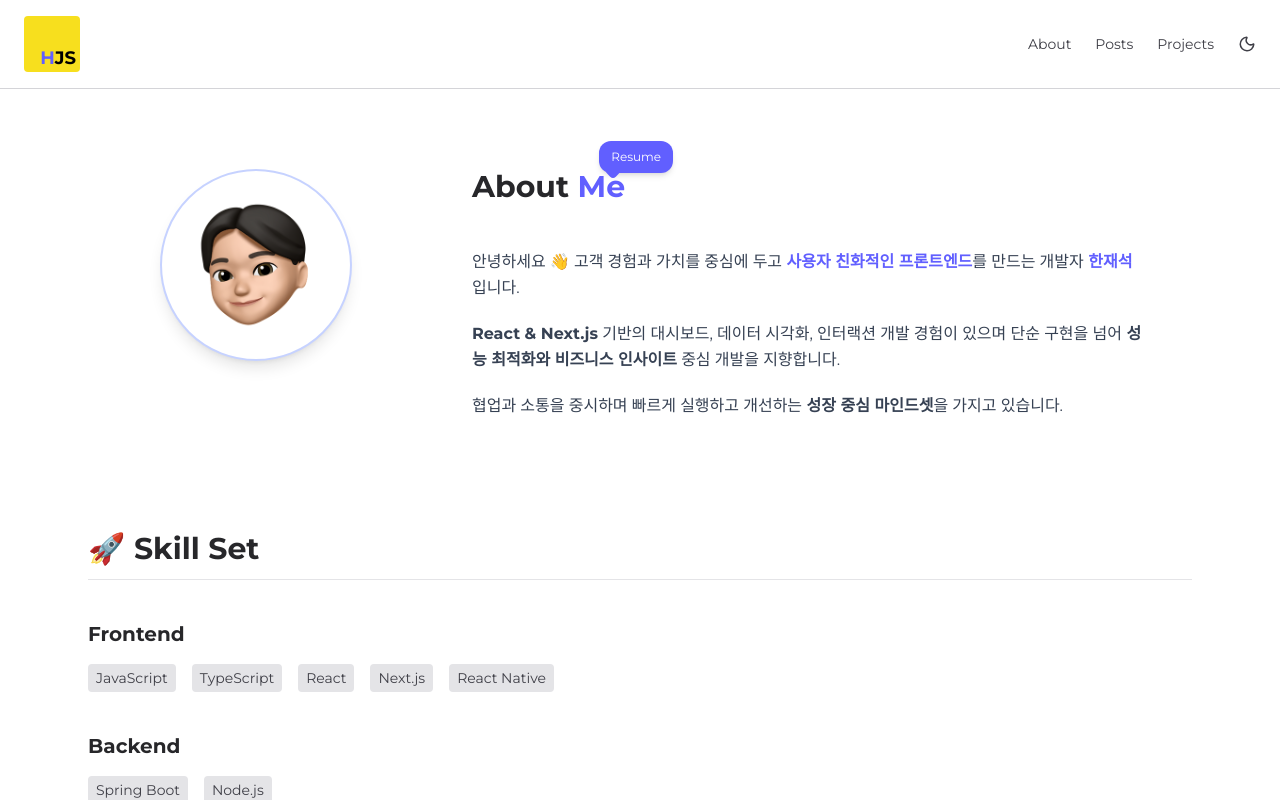
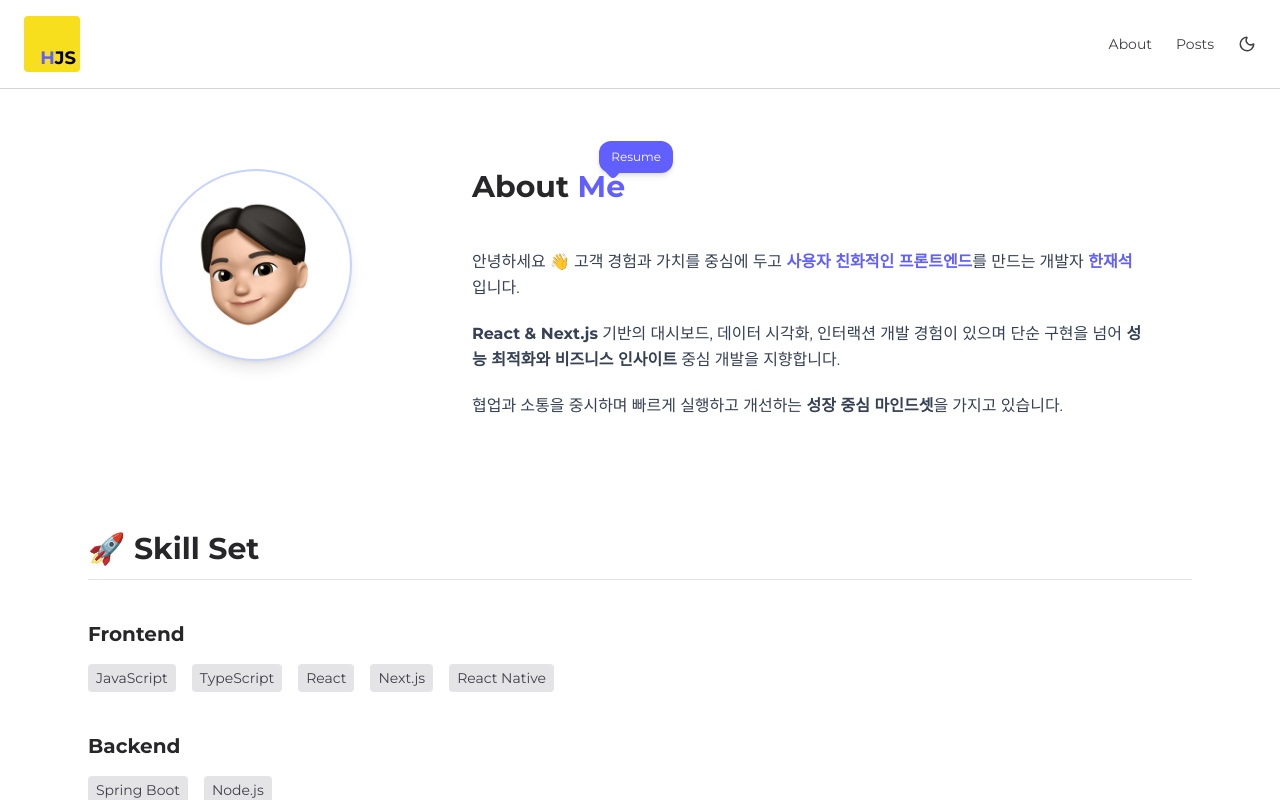
Before and after one commit to Jaeseokkong/NEXT-BLOG, a Next.js app: page /about in a window 1280 px wide. Shown: the top 800 px of the page. Built offline with nearby package versions, Linux system fonts and the light colour scheme; no server answers.

Commit message:
feat(layout): header project 탭 제거

```diff
--- a/src/components/organisms/Header.tsx
+++ b/src/components/organisms/Header.tsx
@@ -20,7 +20,6 @@ export default function Header() {
                 <div className="flex items-center space-x-6 font-medium text-sm text-zinc-700 dark:text-zinc-200">
                     <Link href="/about" className="hover:underline">About</Link>
                     <Link href="/posts" className="hover:underline">Posts</Link>
-                    <Link href="/projects" className="hover:underline">Projects</Link>
                     {mounted && (
                         <ThemeToggle />
                     )}
```
